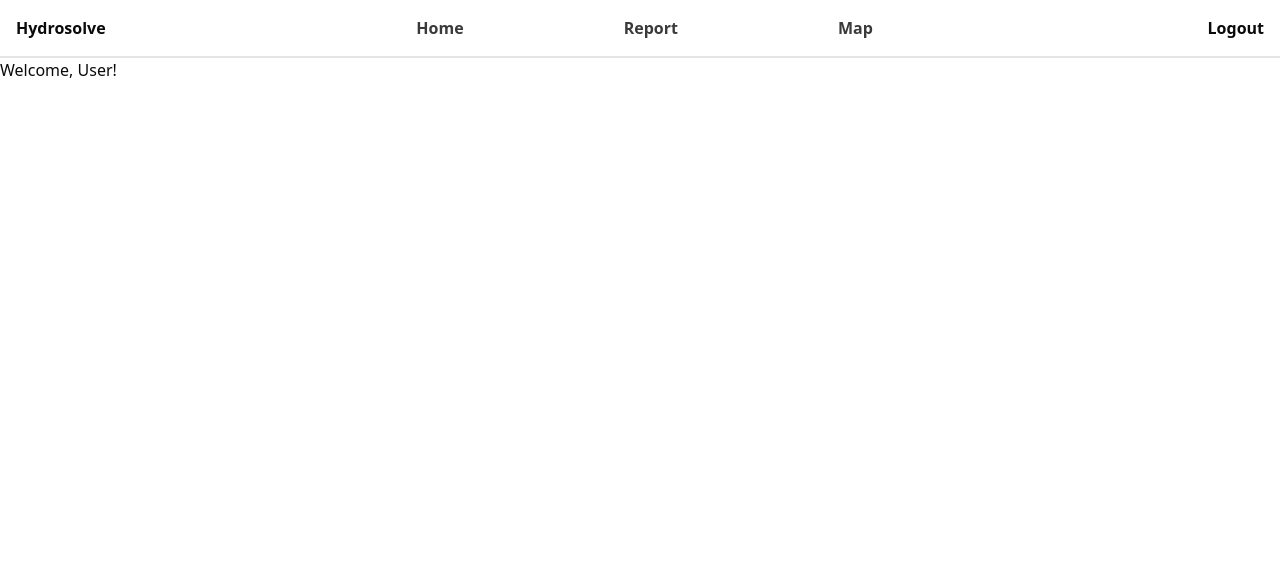
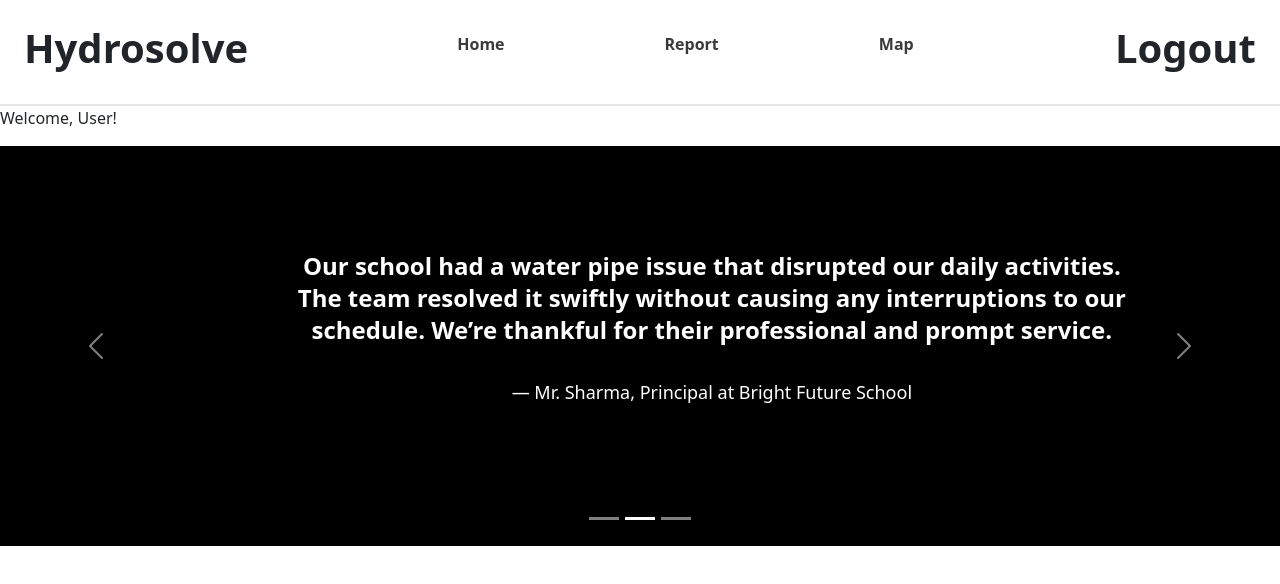
Before and after one commit to maria-2806/HydroSolve, a React (Vite) app in the folder client/: page /user/home in a window 1280 px wide. Shown: the top 584 px of the page. Built offline with nearby package versions, Linux system fonts and the light colour scheme.

Commit message:
Add Carousel

```diff
--- a/client/index.html
+++ b/client/index.html
@@ -1,4 +1,4 @@
-<!doctype html>
+<!DOCTYPE html>
 <html lang="en">
   <head>
     <meta charset="UTF-8" />
@@ -8,5 +8,11 @@
   <body>
     <div id="root"></div>
     <script type="module" src="/src/main.jsx"></script>
+    <link
+      rel="stylesheet"
+      href="https://cdn.jsdelivr.net/npm/bootstrap@5.3.2/dist/css/bootstrap.min.css"
+      integrity="sha384-T3c6CoIi6uLrA9TneNEoa7RxnatzjcDSCmG1MXxSR1GAsXEV/Dwwykc2MPK8M2HN"
+      crossorigin="anonymous"
+    />
   </body>
 </html>
--- a/client/package.json
+++ b/client/package.json
@@ -29,13 +29,14 @@
     "lucide-react": "^0.437.0",
     "multer": "^1.4.5-lts.1",
     "multer-storage-cloudinary": "^4.0.0",
+    "prop-types": "^15.8.1",
     "react": "^18.3.1",
     "react-dom": "^18.3.1",
     "react-redux": "^9.1.2",
     "react-router-dom": "^6.26.1",
     "redux": "^5.0.1",
     "redux-thunk": "^3.1.0",
-    "shadcn-ui": "^0.9.0",
+    "shadcn-ui": "^0.2.3",
     "styled-components": "^6.1.13",
     "tailwind-merge": "^2.5.2",
     "tailwindcss-animate": "^1.0.7"
--- /dev/null
+++ b/client/src/components/Carousel.jsx
@@ -0,0 +1,56 @@
+import Carousel from "react-bootstrap/Carousel";
+import ExampleCarouselImage from "./ExampleCarouselImage";
+import "bootstrap/dist/css/bootstrap.min.css";
+
+function UncontrolledExample() {
+  return (
+    <Carousel>
+      <Carousel.Item>
+        <ExampleCarouselImage />
+        <Carousel.Caption className="absolute inset-0 flex flex-col justify-center items-center bg-opacity-50 text-white p-4 text-center">
+          <h3 className="text-2xl font-semibold">
+            Our neighborhood was facing a major water pipe burst, and within
+            hours of reporting it, the team was at our location. They fixed the
+            issue quickly, and we were back to normal in no time. Highly
+            recommended!
+          </h3>
+          <p className="mt-4 text-lg">
+            — Rajesh K., Resident of Greenfield Community
+          </p>
+        </Carousel.Caption>
+      </Carousel.Item>
+
+      <Carousel.Item>
+        <ExampleCarouselImage />
+        <Carousel.Caption className="absolute inset-0 flex flex-col justify-center items-center bg-opacity-50 text-white p-4 text-center">
+          <h3 className="text-2xl font-semibold">
+            Our school had a water pipe issue that disrupted our daily
+            activities. The team resolved it swiftly without causing any
+            interruptions to our schedule. We’re thankful for their professional
+            and prompt service.
+          </h3>
+          <p className="mt-4 text-lg">
+            — Mr. Sharma, Principal at Bright Future School
+          </p>
+        </Carousel.Caption>
+      </Carousel.Item>
+
+      <Carousel.Item>
+        <ExampleCarouselImage />
+        <Carousel.Caption className="absolute inset-0 flex flex-col justify-center items-center bg-opacity-50 text-white p-4 text-center">
+          <h3 className="text-2xl font-semibold">
+            Our entire street faced a water outage due to a broken main pipe.
+            The team arrived promptly and worked tirelessly to fix the issue.
+            The water was back on within hours, and they even followed up to
+            ensure everything was working perfectly!
+          </h3>
+          <p className="mt-4 text-lg">
+            — Deepak R., Local Resident
+          </p>
+        </Carousel.Caption>
+      </Carousel.Item>
+    </Carousel>
+  );
+}
+
+export default UncontrolledExample;
--- /dev/null
+++ b/client/src/components/ExampleCarouselImage.jsx
@@ -0,0 +1,19 @@
+import React from "react";
+
+function ExampleCarouselImage({ text }) {
+  return (
+    <div
+      style={{
+        backgroundColor: "black",
+        height: "400px",
+        display: "flex",
+        alignItems: "center",
+        justifyContent: "center",
+      }}
+    >
+      <h3 style={{ color: "white" }}>{text}</h3>
+    </div>
+  );
+}
+
+export default ExampleCarouselImage;
--- a/client/src/components/UserHome.jsx
+++ b/client/src/components/UserHome.jsx
@@ -5,6 +5,7 @@ import ReportIssueForm from "./ReportIssueForm";
 import GoogleMap from "./GoogleMap";
 import { BrowserRouter as Router, Route, Routes } from 'react-router-dom';
 import { Slider } from '@mui/material';
+import UncontrolledExample from "./Carousel";
 
 const UserHome = () => {
     const [userName, setUserName] = useState('');
@@ -19,6 +20,7 @@ const UserHome = () => {
         <div className="wrap">
             <UserNavbar/>
             <p className="">Welcome, {userName}!</p>
+            <UncontrolledExample/>
         </div>
     );
 }
```
Also changed, not shown: client/src/App.jsx (+9 -13 lines), 2 other files (tests, documents, lock files or other folders).
